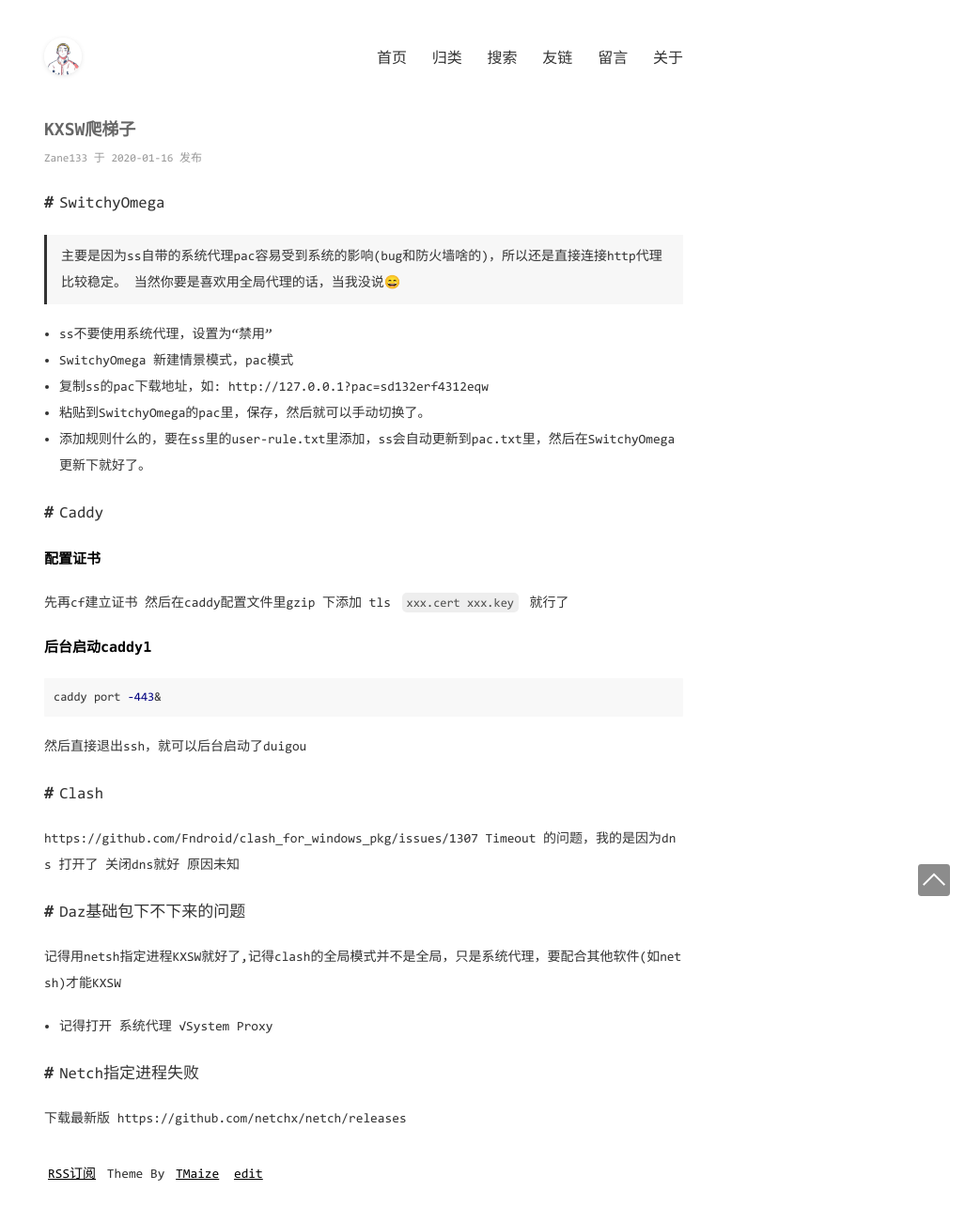
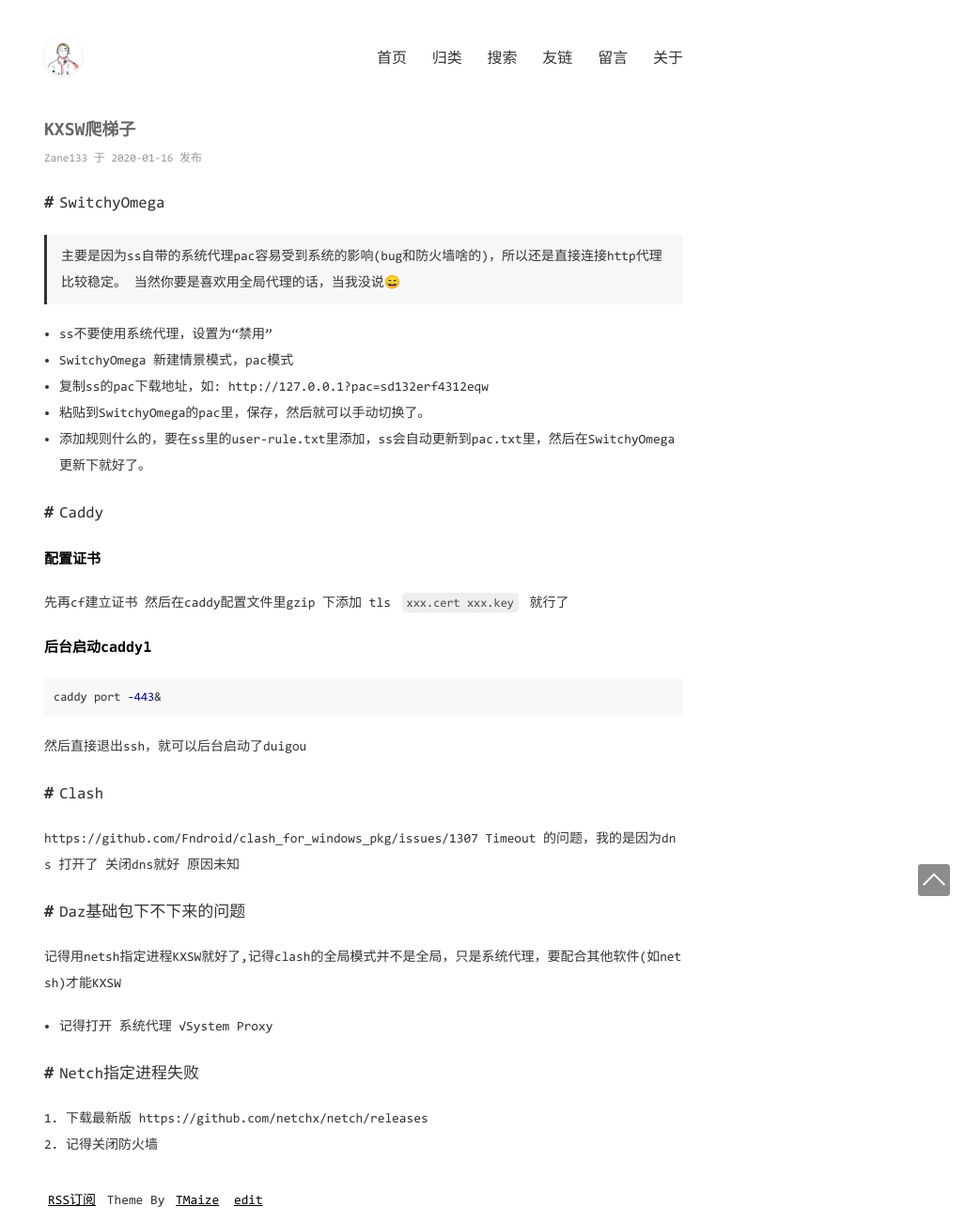
Before and after one commit to zane133/zane133.github.io, a Jekyll site: the page built from _posts/2020-01-16-ss-fq.markdown, in a window 1280 px wide. Shown: the whole page at 94% size, without its empty margins (253-1280 px from the left). Built offline with Jekyll 4.4.1, drawn with Linux system fonts in a browser that asks for light colours; before the commit the page ends 1273 px from its top, so only the background shows below that.

Commit message:
Update 2020-01-16-ss-fq.markdown

```diff
--- a/_posts/2020-01-16-ss-fq.markdown
+++ b/_posts/2020-01-16-ss-fq.markdown
@@ -34,5 +34,5 @@ Timeout 的问题，我的是因为dns 打开了 关闭dns就好 原因未知
 - 记得打开 系统代理 √System Proxy
 
 ## Netch指定进程失败
-下载最新版
-https://github.com/netchx/netch/releases
+1. 下载最新版 https://github.com/netchx/netch/releases
+2. 记得关闭防火墙
```
